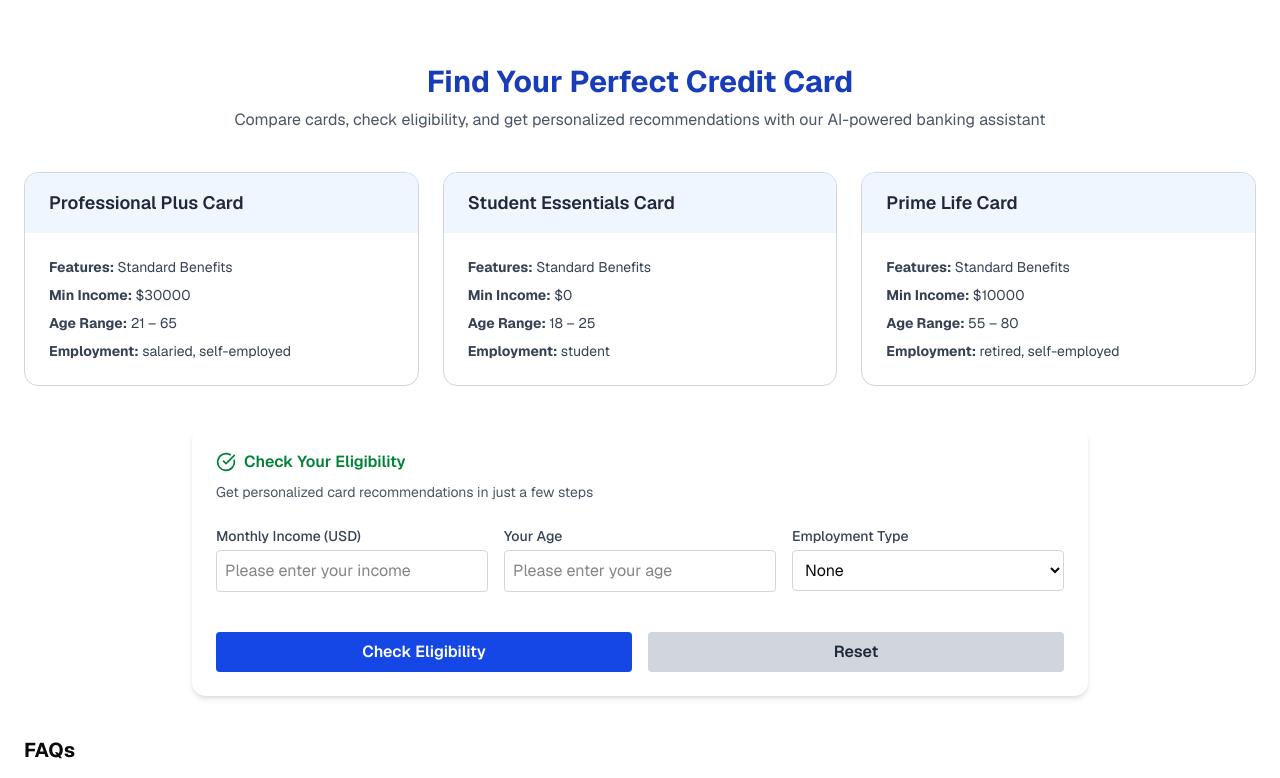
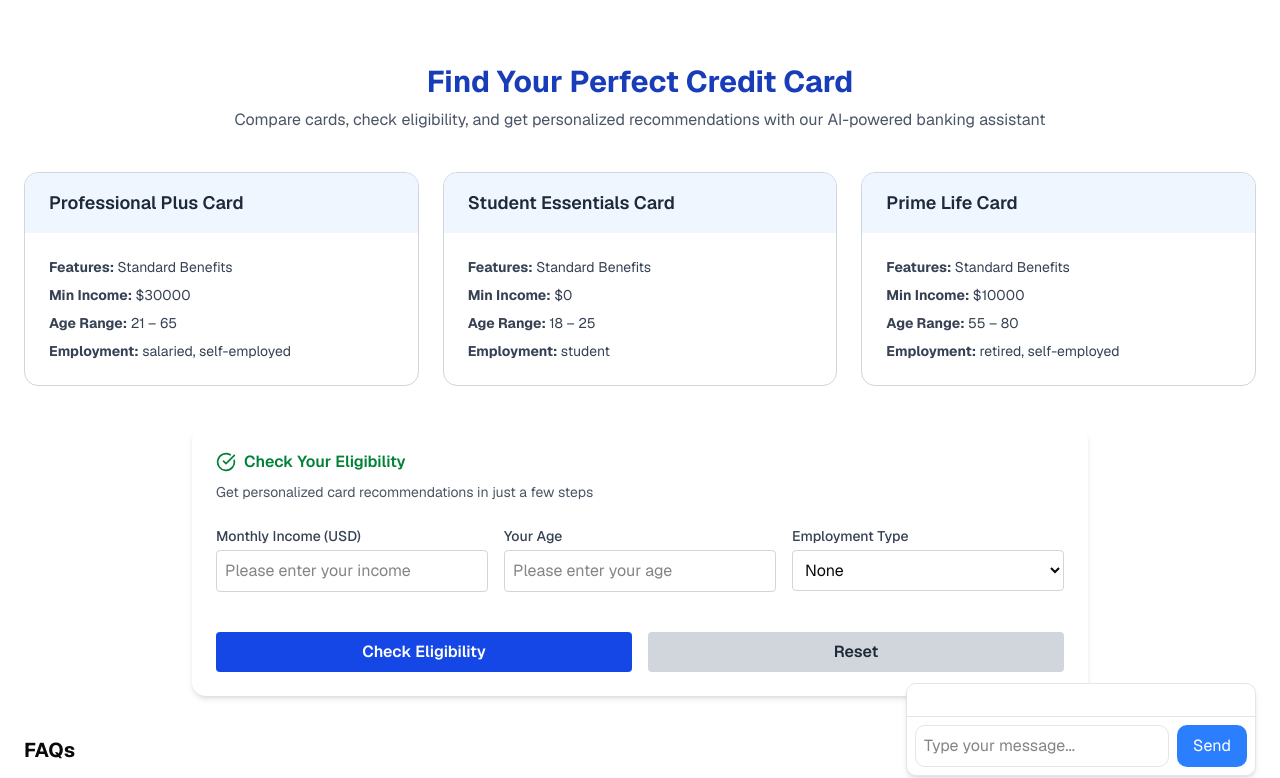
Before and after one commit to nehahahahaa/banking-ai-agent, a Next.js app: page / in a window 1280 px wide. Shown: the top 778 px of the page. Built offline with nearby package versions, Linux system fonts and the light colour scheme.

Commit message:
Update chat-assistant.tsx

```diff
--- a/components/chat-assistant.tsx
+++ b/components/chat-assistant.tsx
@@ -78,7 +78,7 @@ export function ChatAssistant({ language, userContext }: Props) {
   };
 
   return (
-    <div className="flex flex-col w-full max-w-md mx-auto border rounded-lg shadow-md bg-white">
+    <div className="fixed bottom-6 right-6 z-50 w-[350px] max-w-[calc(100vw-2rem)] flex flex-col border rounded-lg shadow-md bg-white">
       <div className="p-4 flex-1 overflow-y-auto space-y-3">
         {messages.map((m, idx) => (
           <div
```
